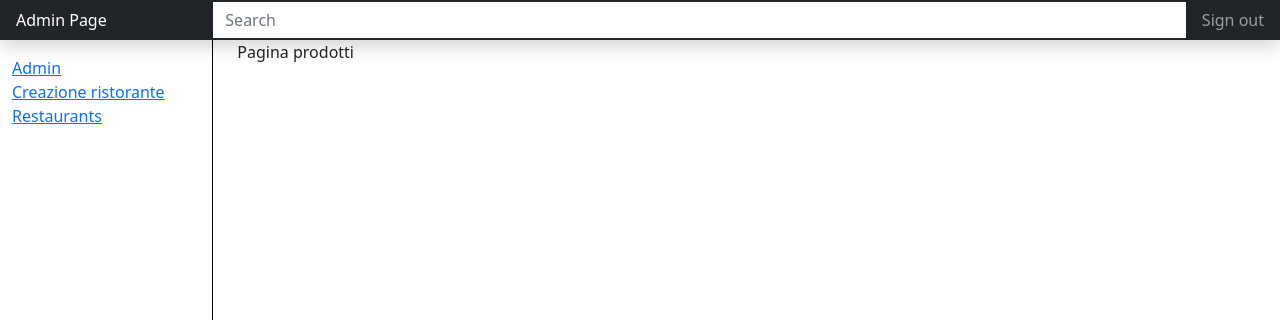
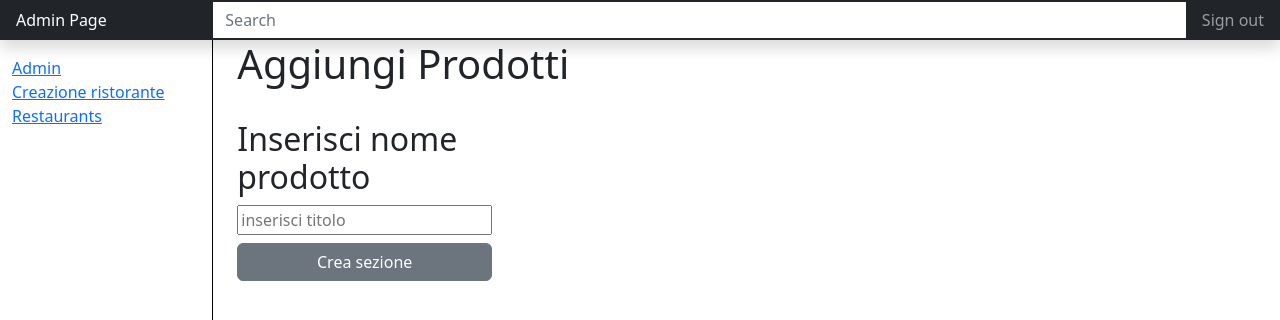
Before and after one commit to luzzetti/JustDRINK, a Vue app in the folder backoffice-ui-vue/: page /restaurants/1/menu/sections/1/products in a window 1280 px wide. Shown: the top 320 px of the page. Built offline with nearby package versions, Linux system fonts and the light colour scheme.

Commit message:
corretto path in manu page creato form product

```diff
--- a/backoffice-ui-vue/src/pages/MenuPage.vue
+++ b/backoffice-ui-vue/src/pages/MenuPage.vue
@@ -24,7 +24,7 @@
             <tbody>
                 <tr v-for="(item, index) in sections" :key="index">
                     <td class="text-capitalize">{{ item.title }}</td>
-                    <td class="text-capitalize"><router-link :to="{path:`/restaurants/${this.$route.params.id}/menu/sections/${this.$route.params.id}/products`}">
+                    <td class="text-capitalize"><router-link :to="{path:`/restaurants/${this.$route.params.id}/menu/sections/${item.id}/products`}">
                          {{item.id}}</router-link>
 
                    </td>
--- a/backoffice-ui-vue/src/pages/ShowProduct.vue
+++ b/backoffice-ui-vue/src/pages/ShowProduct.vue
@@ -1,5 +1,15 @@
 <template>
-    Pagina prodotti
+   <h1>Aggiungi Prodotti</h1>
+
+    <div>
+        <form action="" method="POST">
+            <div class="d-flex flex-column w-25 mt-4">
+                <h2 class="mt-2" for="" placeholder="Inserisci antipasto">Inserisci nome prodotto</h2>
+                <input type="text w-25" v-model="title" placeholder="inserisci titolo">
+                <button class="btn btn-secondary mt-2" @click.prevent="InviaSezione()">Crea sezione</button>
+            </div>
+        </form>
+    </div>
 </template>
 
 <script>
```
